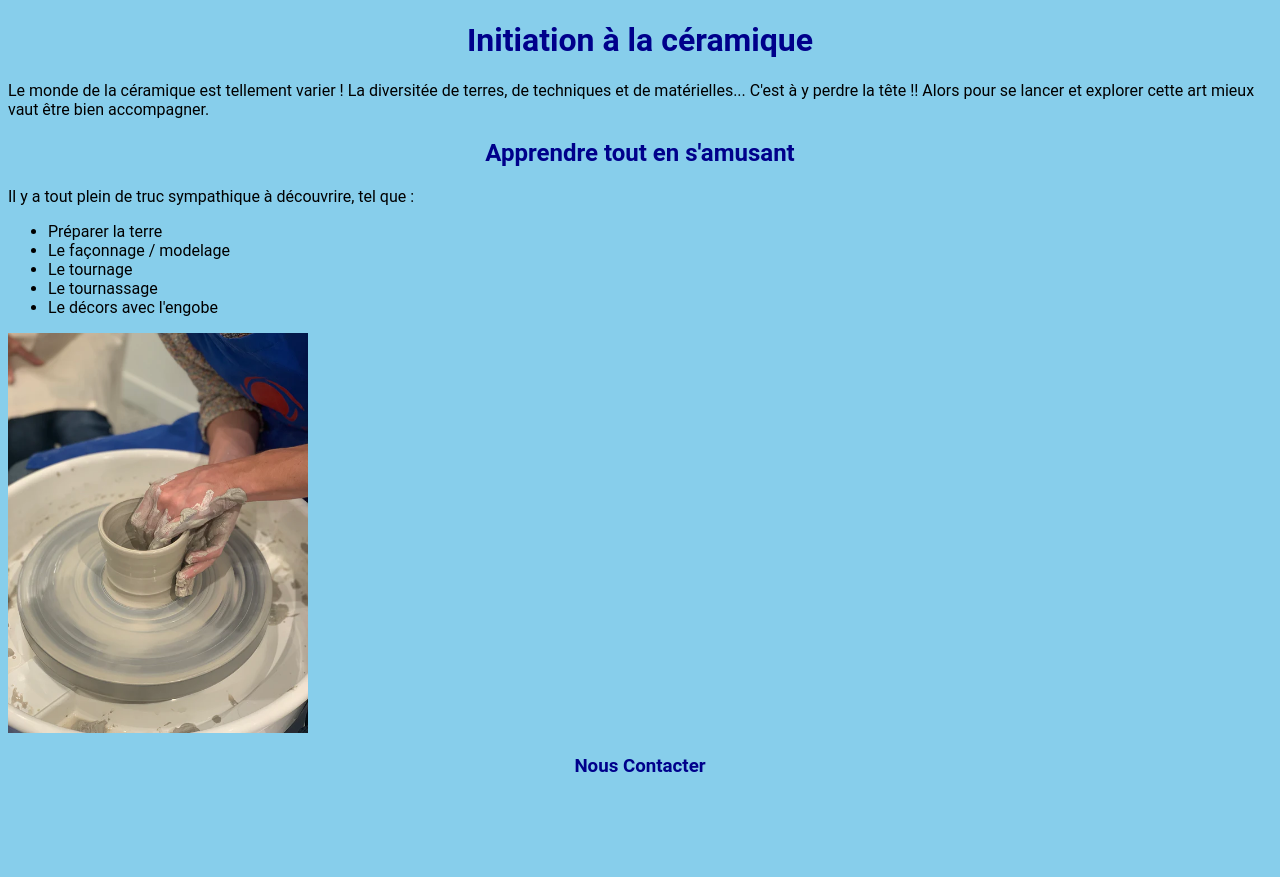
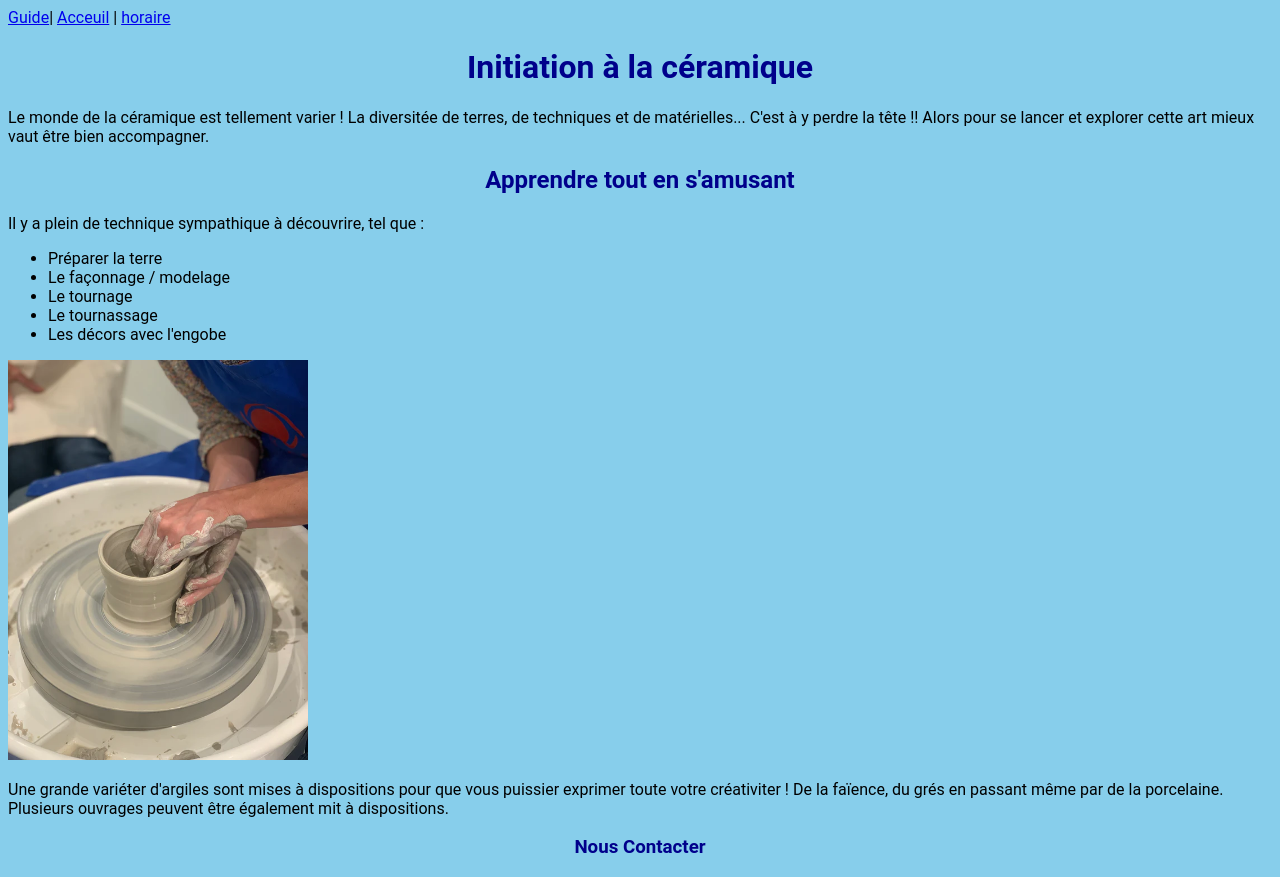
Before and after one commit to samah-meddour/c-ramique, a plain HTML site: page index.html in a window 1280 px wide. Before the commit the page ends 800 px from the top, so only its background shows below. Drawn offline with Linux system fonts and the light colour scheme.

Commit message:
dernière vers site

```diff
--- a/index.html
+++ b/index.html
@@ -7,18 +7,29 @@
         <title>Apprendre l'art de la Céramique</title>
      </head>
      <body>
-        <h1> Initiation à la céramique</h1>
+        <nav>
+            <a href="Accueil.html">Guide</a>|
+            <a href="index.html">Acceuil</a> |
+            <a href="horaire.html">horaire</a>
+        </nav>
+        <h1 id ="welcomTitle"> Initiation à la céramique</h1>
             <p> Le monde de la céramique est tellement varier ! La diversitée de terres, de techniques et de matérielles... C'est à y perdre la tête !! Alors pour se lancer et explorer cette art mieux vaut être bien accompagner.</p>
         <h2> Apprendre tout en s'amusant</h2>
-        <p>Il y a tout plein de truc sympathique à découvrire, tel que :</p>
+            <p>Il y a plein de technique sympathique à découvrire, tel que :</p>
         <ul>
           <li>Préparer la terre</li>
           <li> Le façonnage / modelage </li>
           <li>Le tournage</li>
           <li>Le tournassage</li>
-          <li>Le décors avec l'engobe</li>
+          <li>Les décors avec l'engobe</li>
         </ul>
         <img src="image/tournage.webp" alt="photo d'une personne entrain de tournasser"/>
-        <h3>Nous Contacter</h3>
+
+        <p>Une grande variéter d'argiles sont mises à dispositions pour que vous puissier exprimer toute votre créativiter !
+        De la faïence, du grés en passant même par de la porcelaine.
+        Plusieurs ouvrages peuvent être également mit à dispositions.
+          </p>
+               <h3>Nous Contacter</h3>
+        <script src="script.js"></script>
     </body>
 </html>
```
